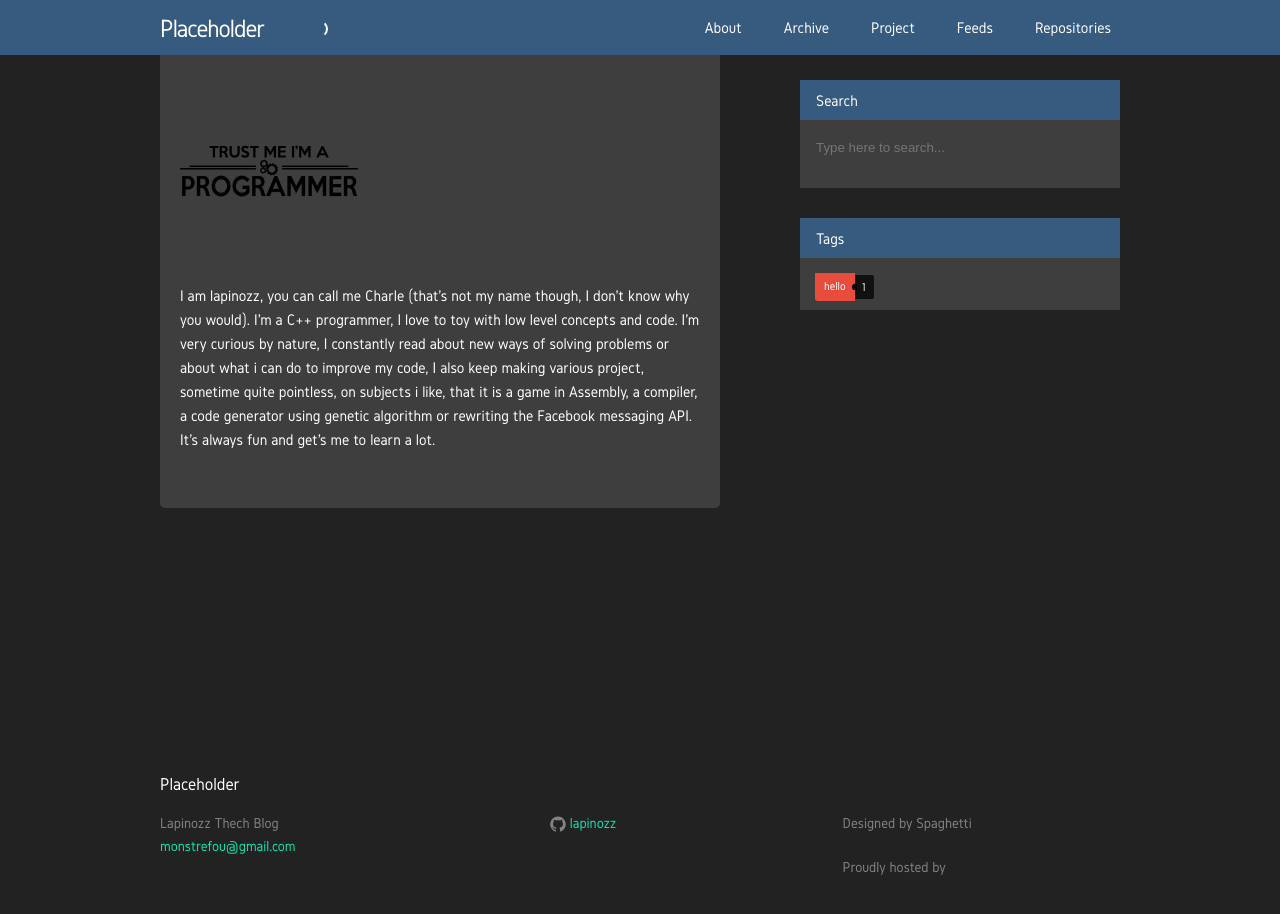
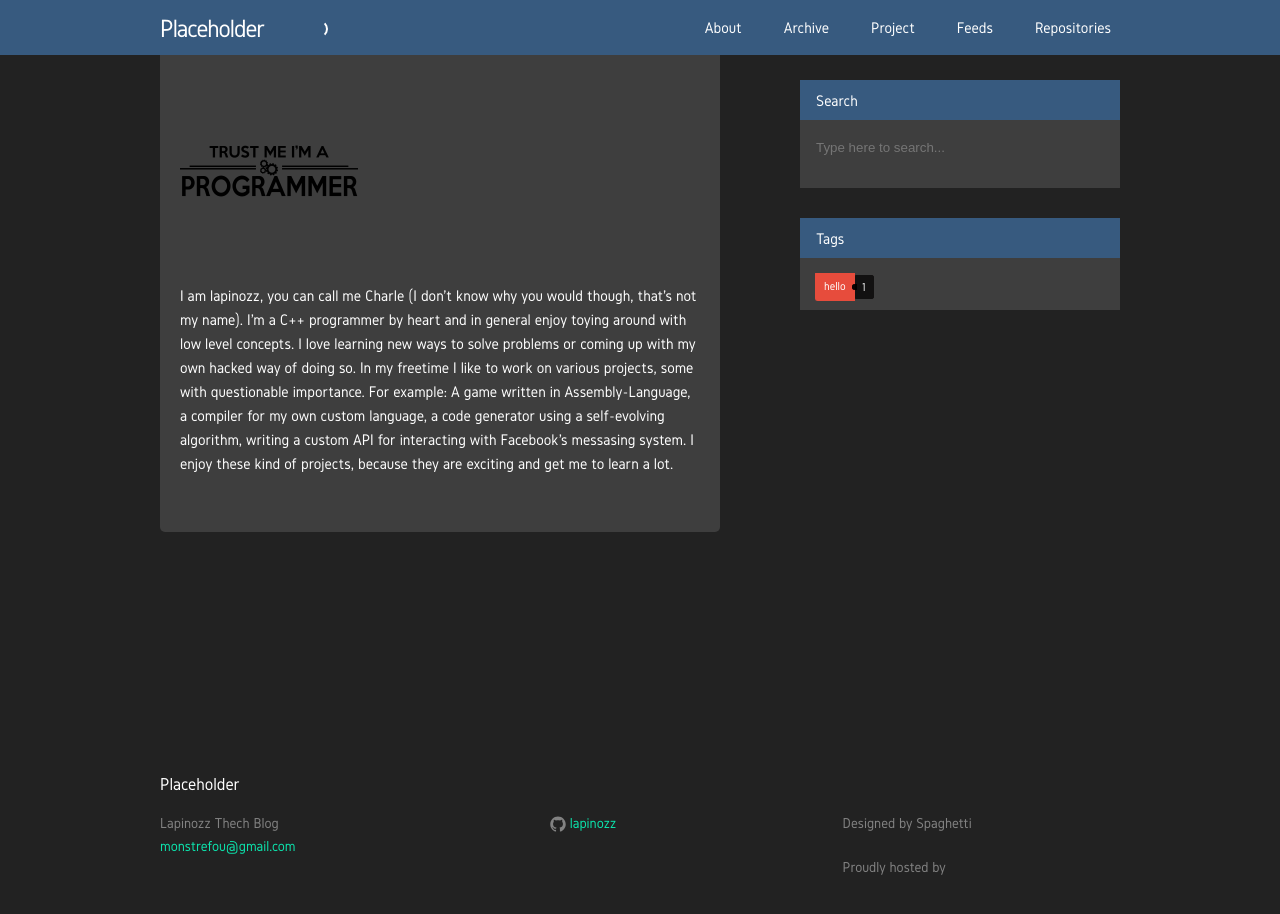
Before and after one commit to lapinozz/lapinozz.github.io, a Jekyll site: the page built from about.html, in a window 1280 px wide and 940 px high. Shown: the top 914 px of the window. Built offline with Jekyll 4.4.1, drawn with Linux system fonts in a browser that asks for light colours; nearby versions of some CDN libraries; comment, search, counter and statistics services are not loaded; a style sheet for code colours, icons or effects is not loaded.

Commit message:
way better about me by Nyrox

```diff
--- a/about.html
+++ b/about.html
@@ -23,7 +23,7 @@ permalink: /about.html
 
 
 <br><br>
-I am lapinozz, you can call me Charle (that's not my name though, I don't know why you would). I'm a C++ programmer, I love to toy with low level concepts and code. I'm very curious by nature, I constantly read about new ways of solving problems or about what i can do to improve my code, I also keep making various project, sometime quite pointless, on subjects i like, that it is a game in Assembly, a compiler, a code generator using genetic algorithm or rewriting the Facebook messaging API. It's always fun and get's me to learn a lot.
+ I am lapinozz, you can call me Charle (I don't know why you would though, that's not my name). I'm a C++ programmer by heart and in general enjoy toying around with low level concepts. I love learning new ways to solve problems or coming up with my own hacked way of doing so. In my freetime I like to work on various projects, some with questionable importance. For example: A game written in Assembly-Language, a compiler for my own custom language, a code generator using a self-evolving algorithm, writing a custom API for interacting with Facebook's messasing system. I enjoy these kind of projects, because they are exciting and get me to learn a lot.
 <br><br>
 
 </div>
```
